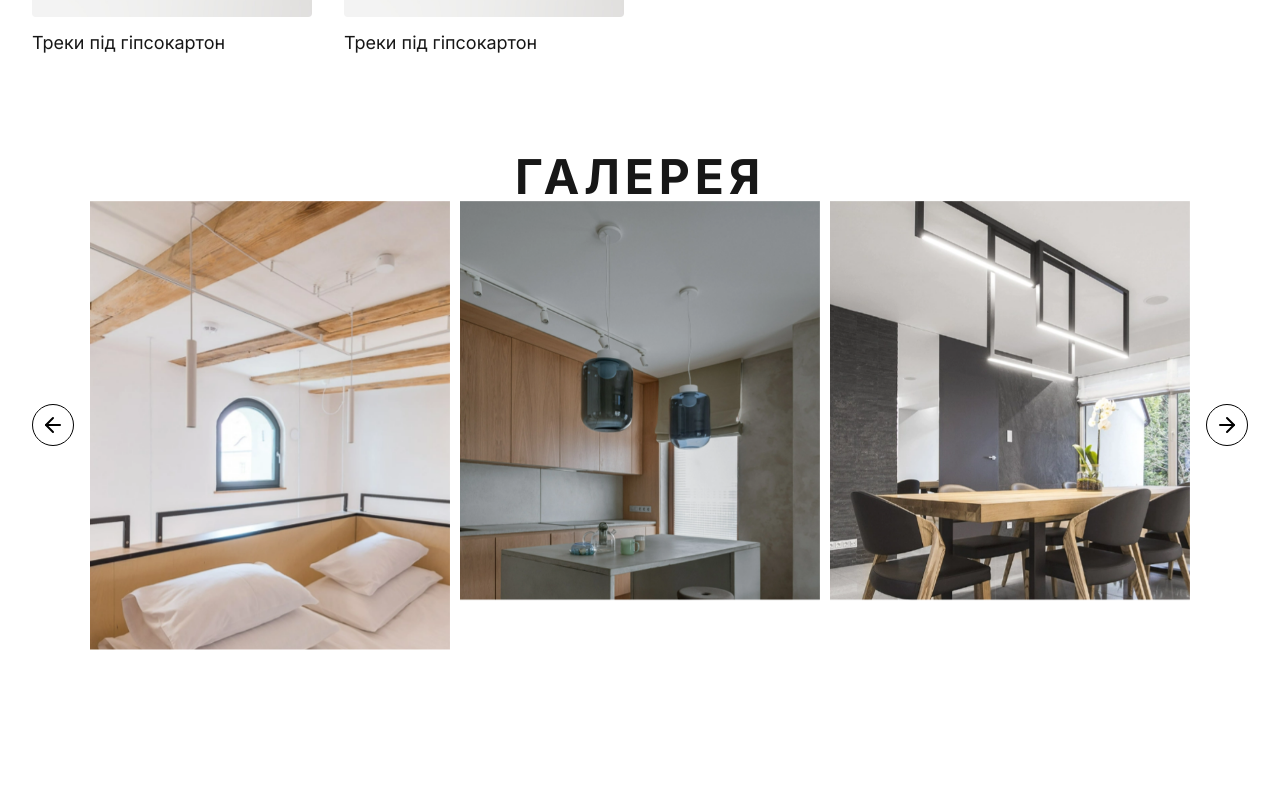
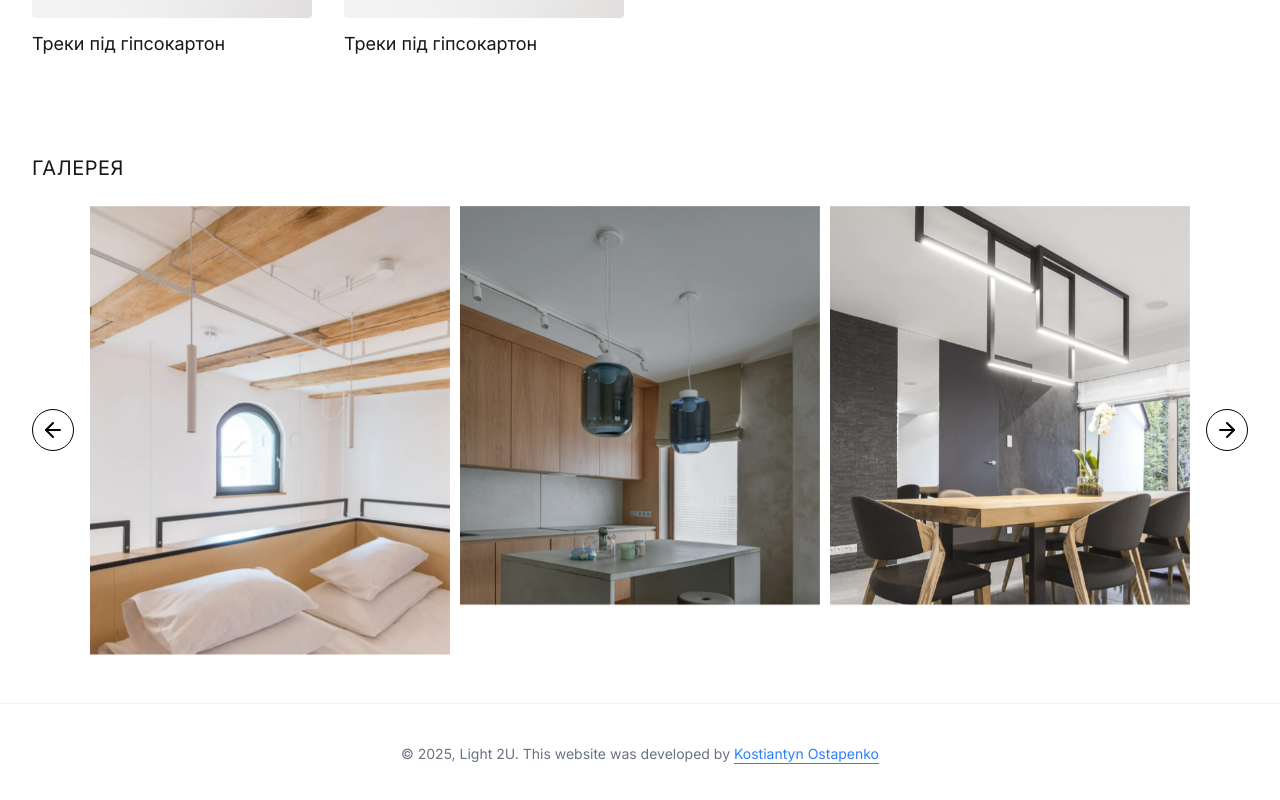
Before and after one commit to ostapenko-kostia/light2u-frontend, a Next.js app: page / in a window 1280 px wide. Shown: the part 1666-2466 px from the top of the page. Before the commit the page ends 2364 px from the top, so only its background shows below. Built offline with nearby package versions, Linux system fonts and the light colour scheme.

Commit message:
footer, fixes & full home page

```diff
--- a/src/app/globals.css
+++ b/src/app/globals.css
@@ -1,14 +1,22 @@
-@import "tailwindcss";
+@import 'tailwindcss';
 
 :root {
-  --background: #ffffff;
-  --foreground: #171717;
+	--background: #ffffff;
+	--foreground: #171717;
+}
+
+html,
+body {
+	box-sizing: border-box;
+	height: 100%;
+	padding: 0;
+	margin: 0;
 }
 
 body {
-  background: var(--background);
-  color: var(--foreground);
-  font-family: Arial, Helvetica, sans-serif;
+	background: var(--background);
+	color: var(--foreground);
+	font-family: Arial, Helvetica, sans-serif;
 }
 
 .no-scrollbar {
--- a/src/app/layout.tsx
+++ b/src/app/layout.tsx
@@ -2,6 +2,8 @@ import { Header } from '@/components/layout/header/header'
 import type { Metadata } from 'next'
 import { Inter } from 'next/font/google'
 import './globals.css'
+import { Footer } from '@/components/layout/footer'
+import clsx from 'clsx'
 
 const inter = Inter({
 	variable: '--font-inter',
@@ -20,9 +22,10 @@ export default function RootLayout({
 }>) {
 	return (
 		<html lang='en'>
-			<body className={inter.className}>
+			<body className={clsx('flex flex-col', inter.className)}>
 				<Header />
-				<main>{children}</main>
+				<main className='grow'>{children}</main>
+				<Footer />
 			</body>
 		</html>
 	)
--- a/src/app/not-found.tsx
+++ b/src/app/not-found.tsx
@@ -1,6 +1,6 @@
 export default function NotFoundPage() {
 	return (
-		<div className='absolute top-1/2 -translate-y-1/2 left-1/2 -translate-x-1/2'>
+		<div className='relative top-1/2 left-1/2 -translate-x-1/2 -translate-y-1/2'>
 			<h1 className='text-center text-4xl font-bold'>404</h1>
 			<p className='text-center'>Сторінка не знайдена</p>
 		</div>
--- a/src/components/home/gallery.tsx
+++ b/src/components/home/gallery.tsx
@@ -19,13 +19,8 @@ export function HomeGallery() {
 			animate={{ opacity: 1, transition: { duration: 1 } }}
 		>
 			<Container>
-				<h2
-					className='text-5xl text-center relative z-10 font-bold uppercase tracking-widest'
-					style={{ textShadow: '0 4px 120px #ffffff11' }}
-				>
-					Галерея
-				</h2>
-				<div className='flex items-center gap-4 w-full'>
+				<h2 className='text-xl uppercase tracking-wide'>Галерея</h2>
+				<div className='flex items-center gap-4 w-full mt-6'>
 					<button
 						onClick={() => swiperRef.current?.swiper.slidePrev()}
 						className='text-black text-xl cursor-pointer border-black max-[500px]:hidden border rounded-full p-2 hover:bg-black hover:text-white transition-all duration-300'
@@ -39,7 +34,7 @@ export function HomeGallery() {
 						breakpoints={{
 							1024: { slidesPerView: 3 },
 							768: { slidesPerView: 2 },
-							0: { slidesPerView: 1 },
+							0: { slidesPerView: 1 }
 						}}
 						modules={[Pagination]}
 						pagination={{ clickable: true }}
--- a/src/components/home/hero.tsx
+++ b/src/components/home/hero.tsx
@@ -48,10 +48,10 @@ export function Hero() {
 							</p>
 						</Container>
 						<Container className='flex items-start'>
-							<button className='border-black border bg-[#ffffff40] rounded-3xl text-black'>
+							<button className='border-black border bg-[#ffffff40] rounded-lg text-black'>
 								<Link
 									href={'/catalog'}
-									className='w-full h-full block px-20 py-3 max-sm:px-14'
+									className='w-full h-full block px-10 py-3 max-sm:px-14'
 								>
 									Переглянути
 								</Link>
--- /dev/null
+++ b/src/components/layout/footer.tsx
@@ -0,0 +1,21 @@
+import Link from 'next/link'
+import { Container } from './container'
+
+export function Footer() {
+	return (
+		<footer className='py-10 grow-0 shrink-0 bg-white w-full border-t border-gray-100'>
+			<Container className='flex items-center justify-center'>
+				<span className='text-center text-sm text-gray-500 select-none'>
+					© {new Date().getFullYear()}, Light 2U. This website was developed by{' '}
+					<Link
+						href='https://t.me/khos_streks'
+						target='_blank'
+						className='text-blue-500 underline underline-offset-4 hover:text-blue-600 transition-colors duration-300'
+					>
+						Kostiantyn Ostapenko
+					</Link>
+				</span>
+			</Container>
+		</footer>
+	)
+}
--- a/src/components/layout/header/header.tsx
+++ b/src/components/layout/header/header.tsx
@@ -7,7 +7,7 @@ import { Dialog } from '@/components/ui/dialog'
 
 export function Header() {
 	return (
-		<header className='py-3 bg-white'>
+		<header className='py-3 bg-white grow-0 shrink-0 border-b border-gray-100'>
 			<Container className='flex items-center justify-between'>
 				<Dialog
 					title='Меню'
--- a/src/components/ui/logo.tsx
+++ b/src/components/ui/logo.tsx
@@ -1,5 +1,8 @@
+import Link from 'next/link'
+
 export function Logo({ className }: { className?: string }) {
 	return (
+		<Link href='/'>
 			<svg
 				className={className}
 				version='1.0'
@@ -147,5 +150,6 @@ export function Logo({ className }: { className?: string }) {
 					/>
 				</g>
 			</svg>
+		</Link>
 	)
 }
```
Lines whose indentation alone changed are shown as unchanged.
